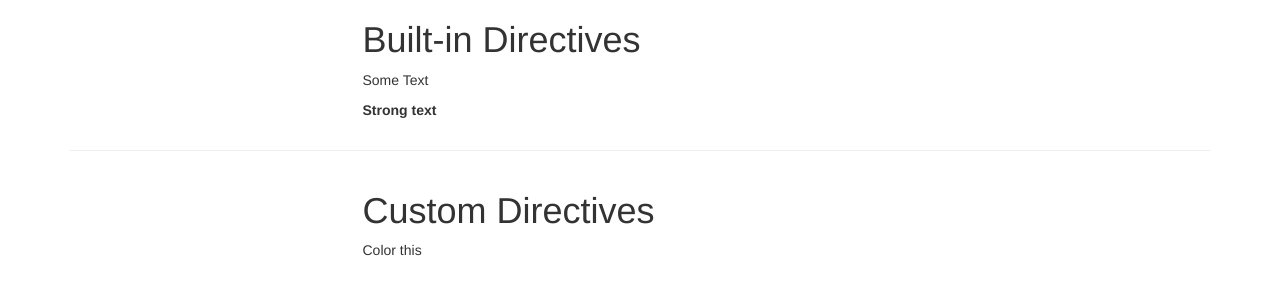
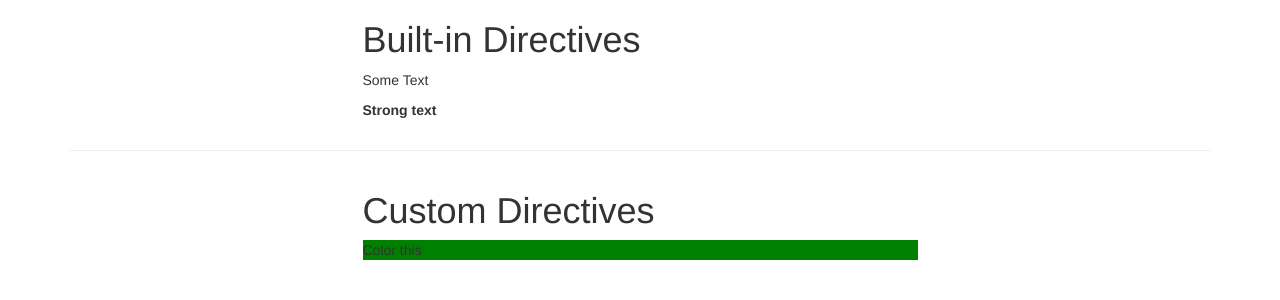
Before and after one commit to bufface/u-ms-vue, a Vue app in the folder directives/: page / in a window 1280 px wide. Shown: the top 300 px of the page. Built offline with nearby package versions, Linux system fonts and the light colour scheme.

Commit message:
4. Creating a Simple Directive

```diff
--- a/directives/src/App.vue
+++ b/directives/src/App.vue
@@ -11,7 +11,7 @@
     <div class="row">
       <div class="col-xs-12 col-sm-8 col-sm-offset-2 col-md-6 col-md-offset-3">
         <h1>Custom Directives</h1>
-        <p>Color this</p>
+        <p v-highlight>Color this</p>
       </div>
     </div>
   </div>
--- a/directives/src/main.js
+++ b/directives/src/main.js
@@ -3,7 +3,12 @@ import App from './App.vue'
 
 Vue.config.productionTip = false
 
-// Vue.directive('highlight')
+Vue.directive('highlight', {
+  // eslint-disable-next-line
+  bind( el, binding, vnode) {
+    el.style.backgroundColor = 'green'
+  }
+})
 
 new Vue({
   render: h => h(App),
```
